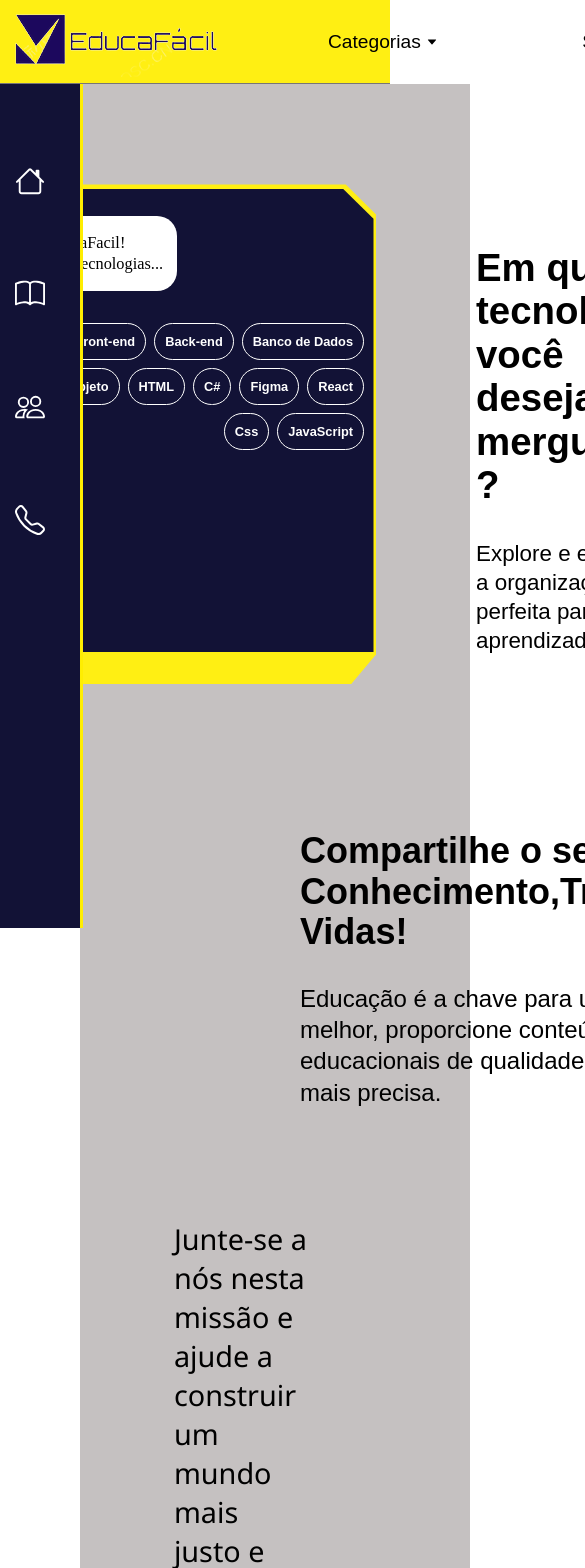
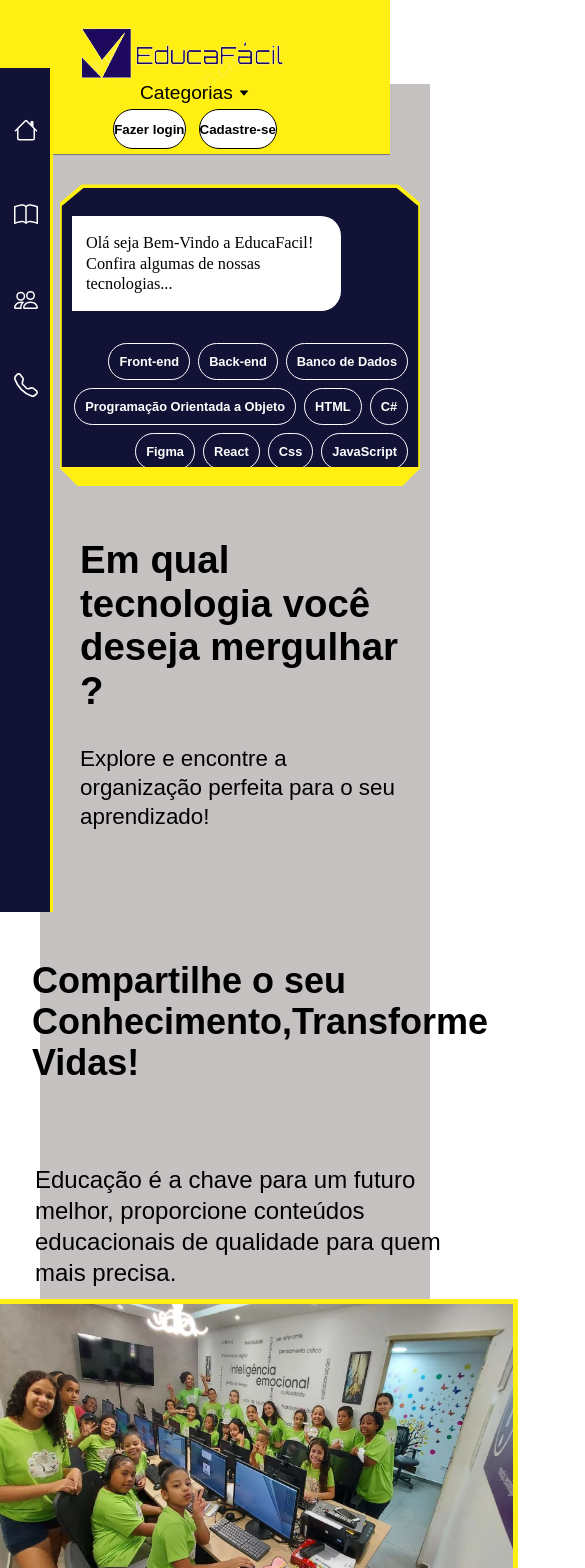
Before and after one commit to 2024-1-NADS2/Projeto2, a React (Create React App) app: page / in a window 390 px wide. Shown: the top 1568 px of the page, 585 px wide, since content can reach past the window. Built offline with nearby package versions, Linux system fonts and the light colour scheme.

Commit message:
YABADADOO

```diff
--- a/src/components/Cabecalho/Cabecalho.jsx
+++ b/src/components/Cabecalho/Cabecalho.jsx
@@ -25,8 +25,6 @@ export default function Cabecalho() {
                     <a href="#">ORIENTAÇÂO A OBJETO</a>
                 </div>
             </nav>
-            <input type="text" placeholder="Pesquise oque deseja encontrar" />
-            <a className="texto">Seja um colaborador</a>
             <div className="botoes-login">
                 <Link to="/login" className='linksemsublinhado'>
                     <button className="btn">Fazer login</button>
--- a/src/components/Cabecalho/style.css
+++ b/src/components/Cabecalho/style.css
@@ -6,16 +6,12 @@ header {
     align-items: center;
     gap: 50px;
     justify-content: space-between;
-    border-bottom:0.1px solid rgb(120, 118, 118);
+    border-bottom: 0.1px solid rgb(120, 118, 118);
     position: fixed;
     top: 0;
     left: 0;
     right: 0;
     z-index: 9999;
-
-
-
-
 }
 
 .texto {
@@ -23,22 +19,19 @@ header {
     font-family: Arial, Helvetica, sans-serif;
     white-space: nowrap;
     cursor: pointer;
-
 }
 
-
-
-nav div a{
+nav div a {
     text-decoration: none;
     display: block;
 }
 
-nav div a:hover{
+nav div a:hover {
     background-color: none;
 }
 
-.drop{
-    font-family:Verdana, Geneva, Tahoma, sans-serif;
+.drop {
+    font-family: Verdana, Geneva, Tahoma, sans-serif;
     font-size: 14px;
     background-color: rgba(18, 18, 54);
     white-space: nowrap;
@@ -48,58 +41,50 @@ nav div a:hover{
     overflow: hidden;
     z-index: 999;
     position: fixed;
-
-
 }
 
-.drop a{
+.drop a {
     color: white;
     padding: 15px 10px;
 }
 
-.drop a:hover{
+.drop a:hover {
     background-color: rgb(255, 239, 19);
-
 }
 
-.drop-hover{
+.drop-hover {
     position: relative;
-
-
-
 }
 
-.drop-hover .drop{
-    position:absolute;
-    border-right:3px solid rgb(255, 238, 1);
+.drop-hover .drop {
+    position: absolute;
+    border-right: 3px solid rgb(255, 238, 1);
     border-top: 0;
-
-
 }
 
-.categorias{
+.categorias {
     height: 9.8vh;
     display: flex;
     align-items: center;
     padding-left: 20px;
-
-
 }
 
-.drop-hover:hover .drop{
-    height: 300px;
-    border-bottom:0px solid rgb(255, 238, 1);
-    border-right:3px solid rgb(255, 238, 1);
+.drop-hover:hover .drop {
+    height: auto;
+    border-bottom: 0px solid rgb(255, 238, 1);
+    border-right: 3px solid rgb(255, 238, 1);
     transition: .8s;
 }
-.drop-hover:hover .drop a:hover{
+
+.drop-hover:hover .drop a:hover {
     color: black;
 }
-.texto:hover{
+
+.texto:hover {
     background-color: none;
 }
 
-.texto svg{
+.texto svg {
     font-size: 12px;
 }
 
@@ -116,11 +101,8 @@ input {
     align-items: center;
     justify-content: center;
     width: 15%;
-    gap:3px;
+    gap: 3px;
     margin-right: 2%;
-
-
-
 }
 
 .btn {
@@ -136,19 +118,71 @@ input {
     justify-content: center;
     align-items: center;
     white-space: nowrap;
-
-
 }
 
-.linksemsublinhado{
+.linksemsublinhado {
     text-decoration: none;
-
 }
 
-.btn:hover{
+.btn:hover {
     background-color: rgb(216, 214, 214);
 }
 
-figure{
+figure {
     margin-left: 15px;
 }
+
+
+
+@media screen and (max-width: 768px) {
+    header {
+        display: flex;
+        flex-direction: row;
+        width: 100%;
+        height: 10vh;
+        gap: 0;
+        padding: 0;
+    }
+
+    figure {
+        width: 30%;
+        height: 50%;
+        display: flex;
+        justify-content: start;
+    }
+
+    .categorias {
+        height: auto;
+        padding-left: 0;
+    }
+
+    .botoes-login {
+        width: auto;
+        justify-content: center;
+        margin-right: 0;
+    }
+
+    .btn {
+        width: auto;
+        margin: 5px;
+    }
+}
+
+@media screen and (max-width: 425px) {
+    header {
+        max-width: 100%;
+        display: flex;
+        flex-direction: column;
+        justify-content: center;
+        align-items: center;
+        height: auto;
+        top: 0;
+    }
+
+    figure {
+        justify-content: center;
+        width: 0;
+        height: 50px;
+    }
+
+}
--- a/src/components/Menu/style.css
+++ b/src/components/Menu/style.css
@@ -73,3 +73,29 @@ ul li.item-menu a .icon svg {
 ul li.item-menu a:hover{
     color: black;
 }
+
+@media screen and (max-width: 425px) {
+    nav.menu-lateral {
+        width: 50px;
+        padding: 20px 0 20px 1%;
+        margin-top: 8vh;
+    }
+
+    nav.menu-lateral:hover {
+        width: 200px;
+    }
+
+    ul li.item-menu a {
+        padding: 10px 4%;
+    }
+
+    ul li.item-menu a .txt-link {
+        margin-left: 20px;
+        font-size: 10pt;
+    }
+
+    ul li.item-menu a .icon svg {
+        font-size: 24px;
+        margin-top: 4px;
+    }
+}
--- a/src/pages/Home/style.css
+++ b/src/pages/Home/style.css
@@ -2,10 +2,12 @@
     display: flex;
     flex-direction: column;
 }
-.content-flex{
+
+.content-flex {
     display: flex;
 }
-.home-content{
+
+.home-content {
     margin-top: 100px;
     height: 500px;
     display: flex;
@@ -15,7 +17,7 @@
     gap: 80px;
 }
 
-.home-content-welcome{
+.home-content-welcome {
     background-color: rgb(255, 239, 19);
     width: 510px;
     height: 500px;
@@ -26,22 +28,24 @@
 
 }
 
-.home-content-welcome-small{
+.home-content-welcome-small {
     height: 498px;
     width: 504px;
     margin-top: 2px;
     background-color: rgb(18, 18, 54);
     clip-path: polygon(6.5% 0.5%, 93.5% 0.5%, 99.5% 6.5%, 99.5% 93.5%, 0.5% 93.5%, 0.5% 6.5%);
 }
-.home-content-welcome-small-show{
+
+.home-content-welcome-small-show {
     display: flex;
     flex-direction: column;
     align-items: flex-start;
     padding: 1.25rem .75rem 1rem;
     gap: 1rem;
 }
-.home-content-welcome-small-show-msg{
-    font-family:cursive;
+
+.home-content-welcome-small-show-msg {
+    font-family: cursive;
     margin-top: 10px;
     font-weight: 100;
     max-width: 80%;
@@ -52,7 +56,7 @@
     border-radius: 0 1.25rem 1.25rem 0;
 }
 
-.home-content-welcome-small-show-schools{
+.home-content-welcome-small-show-schools {
     display: flex;
     flex-wrap: wrap;
     justify-content: end;
@@ -60,10 +64,11 @@
     max-width: 100%;
     margin-top: 1rem;
 }
-.home-content-welcome-small-show-schools button{
-    font-family:sans-serif;
+
+.home-content-welcome-small-show-schools button {
+    font-family: sans-serif;
     font-weight: 700;
-    background:none;
+    background: none;
     border: 1px solid white;
     border-radius: 20px;
     font-size: 0.8rem;
@@ -72,17 +77,18 @@
     color: white;
 }
 
-.home-content-welcome-small-show-schools button:hover{
+.home-content-welcome-small-show-schools button:hover {
     background-color: white;
     border-color: black;
     color: black;
 }
-.home-content-welcome2{
+
+.home-content-welcome2 {
     font-family: "Chakra Petch", sans-serif;
     margin-top: 0;
     font-size: 1.6rem;
     line-height: 170%;
-    color:black;
+    color: black;
     padding: 0 20px 0 20px;
     display: flex;
     align-items: center;
@@ -94,14 +100,14 @@
 
 }
 
-.home-content-welcome2-text{
+.home-content-welcome2-text {
     color: black;
     font-size: 1.4rem;
     line-height: 130%;
 
 }
 
-.home-content-colaborador{
+.home-content-colaborador {
     display: flex;
     justify-content: space-between;
     align-items: center;
@@ -111,12 +117,12 @@
     padding: 0 150px 0 180px;
 }
 
-.home-content-colaborador1{
+.home-content-colaborador1 {
     font-family: "Chakra Petch", sans-serif;
     margin-top: 0;
     font-size: 1.5rem;
     line-height: 170%;
-    color:black;
+    color: black;
     padding: 0 20px 0 30px;
     display: flex;
     align-items: center;
@@ -128,17 +134,13 @@
 
 }
 
-.home-content-colaborador1-text1{
-
-}
-
-.home-content-colaborador1-text2{
+.home-content-colaborador1-text2 {
     color: black;
     font-size: 1.5rem;
     line-height: 130%;
 }
 
-.instituto-mold{
+.instituto-mold {
     display: flex;
     align-items: center;
     justify-content: center;
@@ -146,7 +148,8 @@
     height: 326px;
     background-color: rgb(255, 239, 19);
 }
-.home-content-cards{
+
+.home-content-cards {
     margin-top: 150px;
     height: 700px;
     display: flex;
@@ -157,38 +160,39 @@
     flex-direction: column;
 }
 
-.home-content-cards-container{
+.home-content-cards-container {
     display: flex;
     gap: 50px;
 }
 
-.home-content-cards-msg{
+.home-content-cards-msg {
     font-size: 1.8rem;
-    font-family:'Segoe UI', Tahoma, Geneva, Verdana, sans-serif;
+    font-family: 'Segoe UI', Tahoma, Geneva, Verdana, sans-serif;
 }
 
 
-.home-content-card1{
+.home-content-card1 {
     height: 480px;
     width: 400px;
     background-color: rgb(255, 239, 19);
     clip-path: polygon(100% 0, 100% 90%, 90% 100%, 0 100%, 0 0);
 }
 
-.home-content-card2{
+.home-content-card2 {
     height: 480px;
     width: 400px;
     background-color: rgb(255, 239, 19);
     clip-path: polygon(100% 0, 100% 90%, 90% 100%, 0 100%, 0 0);
 }
 
-.home-content-card3{
+.home-content-card3 {
     height: 480px;
     width: 400px;
     background-color: rgb(255, 239, 19);
     clip-path: polygon(100% 0, 100% 90%, 90% 100%, 0 100%, 0 0);
 }
-.home-content-card-small{
+
+.home-content-card-small {
     display: flex;
     text-align: center;
     justify-content: center;
@@ -200,14 +204,14 @@
 
 }
 
-.home-card{
+.home-card {
     width: 100%;
     display: flex;
     flex-direction: column;
     justify-content: space-between;
 }
 
-.home-card-head{
+.home-card-head {
     display: flex;
     flex-direction: column;
     padding-left: 8%;
@@ -216,24 +220,118 @@
     align-items: start;
 }
 
-.card-icon{
+.card-icon {
     color: yellow;
     font-size: 4rem;
 }
 
-.card-title{
-    font-family:'Segoe UI', Tahoma, Geneva, Verdana, sans-serif;
+.card-title {
+    font-family: 'Segoe UI', Tahoma, Geneva, Verdana, sans-serif;
     color: white;
     font-size: 2rem;
 }
 
-.home-card-content{
+.home-card-content {
     font-family: "Chakra Petch", sans-serif;
     font-size: 1.2rem;
     text-align: justify;
     color: white;
     padding-bottom: 15%;
-    padding-left:  25px;
+    padding-left: 25px;
     padding-right: 25px;
     height: 50%;
 }
+
+@media screen and (max-width: 768px) {
+    .content-flex {
+        width: 100%;
+        height: auto;
+        flex-direction: column;
+    }
+
+    .home-content {
+        max-width: 100%;
+        flex-direction: column;
+        padding: 0 20px;
+        gap: 40px;
+    }
+
+    .home-content-welcome,
+    .home-content-welcome-small,
+    .home-content-welcome2 {
+        flex-direction: column;
+        max-width: 100%;
+        height: 300px;
+    }
+
+    .home-content-colaborador,
+    .home-content-colaborador1  {
+        margin-top: 50px;
+        width: 100%auto;
+        height: auto;
+        flex-direction: column;
+    }
+
+    .home-content-cards-container,
+    .home-content-cards {
+        max-width: 100%;;
+        height: auto;
+        flex-direction: column;
+    }
+
+    .home-content-cards-msg {
+        font-size: 1.5rem;
+        text-align:left;
+    }
+}
+
+@media screen and (max-width: 425px) {
+    .content-flex {
+        max-width: fit-content;
+        width: 100%;
+        height: 100%;
+        flex-direction: column;
+        align-items: center;
+    }
+
+    .home-content {
+        max-width: fit-content;
+        width: 100%;
+        height: auto;
+        flex-direction: column;
+        padding: 0 10px;
+        gap: 20px;
+    }
+
+    .home-content-welcome,
+    .home-content-welcome-small,
+    .home-content-welcome2 {
+        flex-direction: column;
+        max-width: fit-content;
+        width: 100%;
+        height: auto;
+    }
+
+    .home-content-colaborador,
+    .home-content-colaborador1,
+    .home-content-colaborador1-text2 {
+        margin-top: 50px;
+        max-width: 500px;
+        height: auto;
+        flex-direction: column;
+    }
+
+    .home-content-cards-container,
+    .home-content-cards {
+        flex-direction: column;
+        max-width: fit-content;
+        width: 100%;
+        height: auto;
+        align-items: center;
+    }
+
+    .home-content-cards-msg {
+        font-size: 1.5rem;
+        text-align: left;
+    }
+}
--- a/src/pages/SobreNos/style.css
+++ b/src/pages/SobreNos/style.css
@@ -1,3 +1,9 @@
+.content-flex {
+    display: flex;
+    height: auto;
+    width: auto;
+}
+
 .container-cards-SN {
     height: 600px;
     display: flex;
@@ -87,3 +93,23 @@
     border-color: white;
 
 }
+
+@media screen and (max-width: 768px) {
+    .container-cards-SN {
+        max-width: 100%;
+        height: auto;
+        display: flex;
+        align-items: center;
+        flex-direction: column;
+    }
+}
+
+@media screen and (max-width: 425px) {
+    .container-cards-SN {
+        max-width: 300px;
+        height: auto;
+        display: flex;
+        align-items: center;
+        flex-direction: column;
+    }
+}
```
